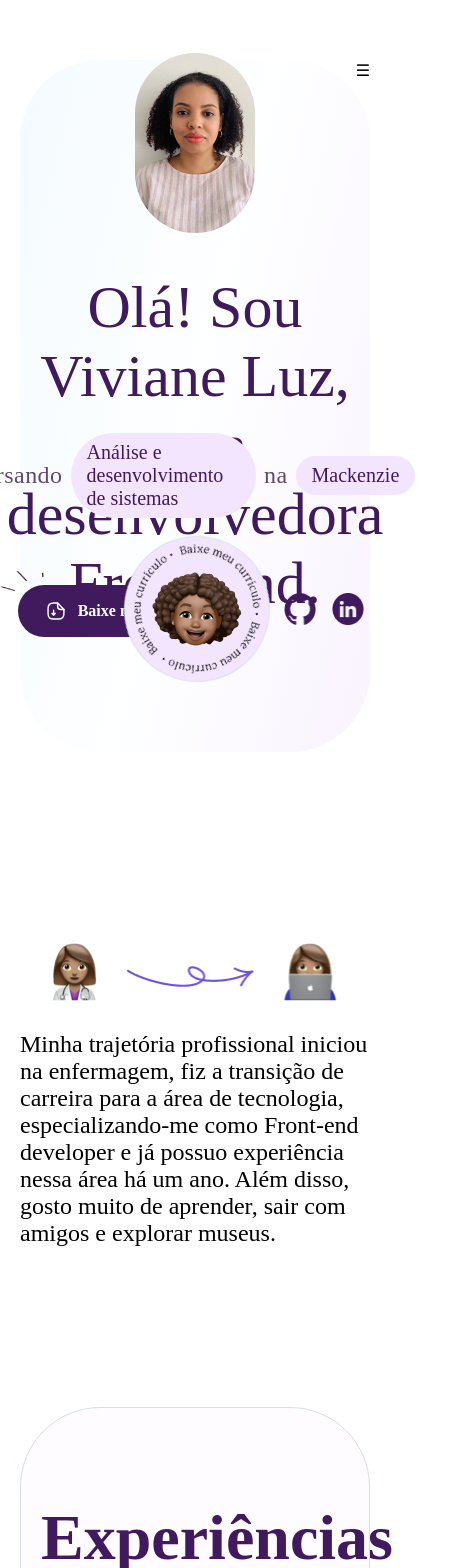
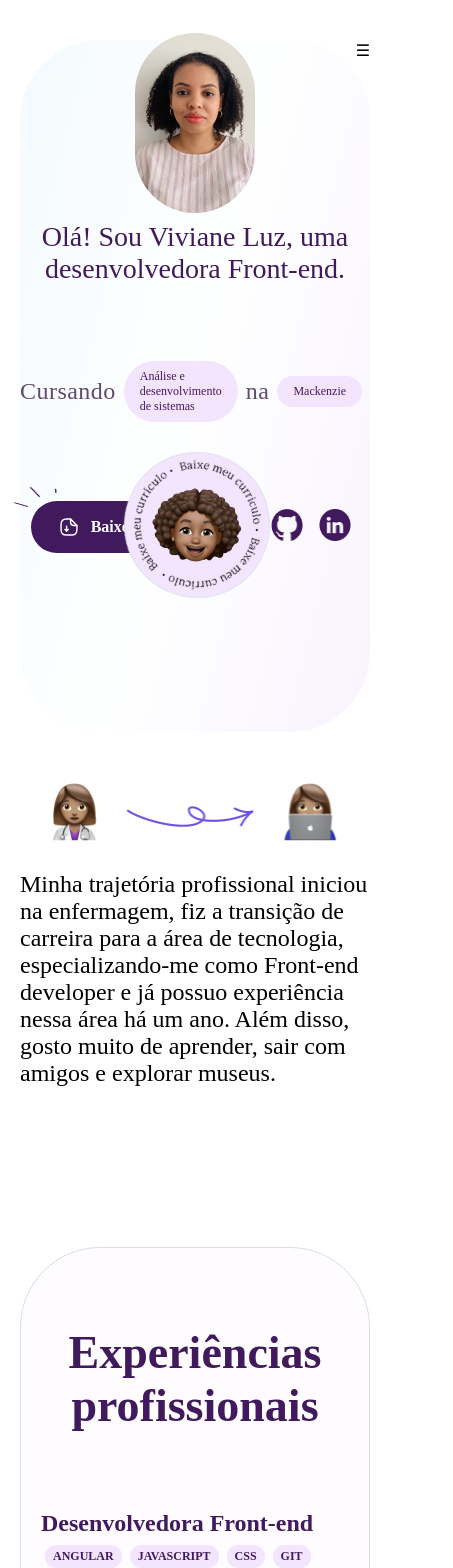
Before and after one commit to vivianeluzz/PortfolioReact, a React (Create React App) app in the folder projetos/: page / in a window 390 px wide. Shown: the top 1568 px of the page, 453 px wide, since content can reach past the window. Built offline with nearby package versions, Linux system fonts and the light colour scheme.

Commit message:
Ajustes de responsividade

```diff
--- a/projetos/src/Components/Bio/Bio.css
+++ b/projetos/src/Components/Bio/Bio.css
@@ -21,5 +21,12 @@
 .emoji {
     width: 286px;
     margin: 0 auto;
+}
+
+@media (max-width: 800px) {
+
+    .infos {
+        margin-top: 20px;
+    }
 
 }
--- a/projetos/src/Components/Experiences/Experiences.css
+++ b/projetos/src/Components/Experiences/Experiences.css
@@ -129,8 +129,15 @@ ol {
     }
 
 
-    .experiencies-description {
+    .professionals {
+        font-size: 46px;
+        text-align: center;
+        /* margin: 0 auto; */
 
+    }
+
+    .experiences h3 {
+        font-size: 24px;
     }
 
 
--- a/projetos/src/Components/Footer/Footer.css
+++ b/projetos/src/Components/Footer/Footer.css
@@ -42,3 +42,14 @@
     font-weight: 500;
 
 }
+
+@media (max-width: 800px) {
+
+    .search-job {
+        font-size: 20px;
+    }
+
+    .text-contact {
+        font-size: 12px;
+    }
+}
--- a/projetos/src/Components/Footer/Footer.js
+++ b/projetos/src/Components/Footer/Footer.js
@@ -1,16 +1,12 @@
 import React from 'react';
 import './Footer.css';
-
-
 import Git from '../../assets/Github_footer.png';
 import Linkedin from '../../assets/Linkedin_footer.png';
 
 const Footer = () => {
   return (
     <footer className='footer'>
-
     <div className='contact'>
-
       <p className='search-job'>Estou buscando uma oportunidade como desenvolvedora Front-end.</p>
       <div className='social-media'>
         <a className='text-contact' href='mailto:vivianesluzz@gmail.com'>vivianesluzz@gmail.com</a>
--- a/projetos/src/Components/Home/Home.css
+++ b/projetos/src/Components/Home/Home.css
@@ -141,3 +141,25 @@ main {
     left: 27px;
     top:33px;
 }
+
+@media (max-width: 800px) {
+
+    h1{
+        font-size: 28px;
+        padding: 8px;
+    }
+
+    .tag-header {
+        font-size: 12px;
+    }
+
+    .personalPage {
+        margin-top: 20px;
+    }
+
+    .git {
+        margin-right: 6px;
+    }
+
+
+}
--- a/projetos/src/Components/Skills/Skills.css
+++ b/projetos/src/Components/Skills/Skills.css
@@ -17,7 +17,7 @@ linear-gradient(0deg, #FEFCFF, #FEFCFF);
 
 h2 {
     max-width: 648px;
-    height: 76px;
+    /* height: 76px; */
     color: #411A5E;
     font-size: 64px;
     font-weight: 800;
@@ -81,15 +81,21 @@ h2 {
 }
 
 .vetor-git{
+    display: flex;
+    flex-direction: column;
     width: 76px;
     font-size: 16px;
     font-weight: 800;
     color: #7052E1;
     font-family:'P22 Mackinac Pro';
-
 }
 
 @media (max-width: 800px) {
+
+    h2{
+        font-size: 34px;
+        text-align: center;
+    }
 
     .container {
         max-width: 100%;
@@ -115,4 +121,8 @@ h2 {
         padding-bottom: 40px;
     }
 
+    .vivi {
+        padding: 10px;
+    }
+
 }
```
Also changed, not shown: projetos/src/Components/Home/Home.js (+0 -7 lines), projetos/src/Components/Skills/Skills.js (+0 -12 lines).
